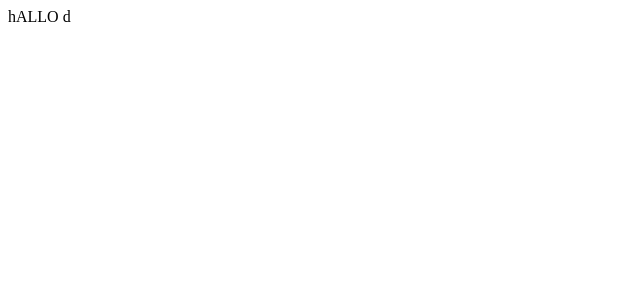
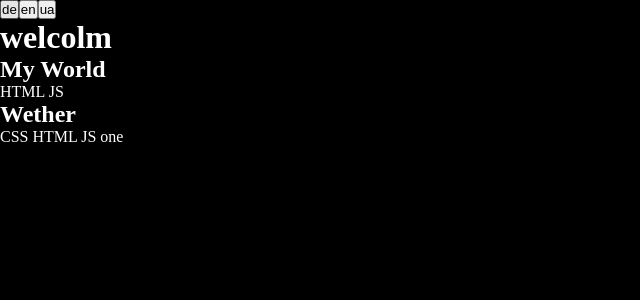
Before and after one commit to rh-pr/ruslana, a React (Create React App) app: page / in a window 1280 px wide. Shown: the top 300 px of the page, without its empty margins (0-640 px from the left). Built offline with nearby package versions, Linux system fonts and the light colour scheme.

Commit message:
checking the work of translation functionality

```diff
--- a/public/locales/en/translation.json
+++ b/public/locales/en/translation.json
@@ -1,3 +1,21 @@
 {
-    "profile": "welcolm"
+    "profile": "welcolm",
+    "projects": {
+        "pr1": {
+            "name": "My World",
+            "services": [
+                "HTML",
+                "JS"
+            ]
+        },
+        "pr2": {
+            "name": "Wether",
+            "services": [
+                "CSS",
+                "HTML",
+                "JS",
+                "one"
+            ]
+        }
+    }
 }
--- a/src/App.css
+++ b/src/App.css
@@ -0,0 +1,3 @@
+.App {
+    color: white
+}
--- a/src/App.jsx
+++ b/src/App.jsx
@@ -1,9 +1,12 @@
 import './App.css';
+import Home from './components/Home';
+import LanguageSwitch from './components/LanguageSwitch';
 
 function App() {
   return (
     <div className="App">
-      hALLO d
+      <LanguageSwitch />
+      <Home />
     </div>
   );
 }
--- /dev/null
+++ b/src/components/Home.jsx
@@ -0,0 +1,22 @@
+import React from 'react'
+import { useTranslation } from 'react-i18next'
+
+function Home() {
+const { t } = useTranslation();
+const projects = t('projects', { returnObjects: true });
+  return (
+    <div>
+        <h1>{t('profile')}</h1>
+        <ul>
+            {Object.keys(projects).map(key => <div key={key}>
+                <h2>{projects[key].name}</h2>
+                <ul>
+                    {projects[key].services && projects[key].services.map(el => <span key={el}>{el} </span>)}
+                </ul>
+            </div>)}
+        </ul>
+    </div>
+  )
+}
+
+export default Home
--- /dev/null
+++ b/src/components/LanguageSwitch.jsx
@@ -0,0 +1,19 @@
+import React from 'react'
+import { useTranslation} from 'react-i18next'
+
+function LanguageSwitch() {
+  const { i18n } = useTranslation();
+
+  const changeLanguage = (lng) => {
+    i18n.changeLanguage(lng)
+  }
+  return (
+    <div>
+        <button onClick={() => changeLanguage('de')}>de</button>
+        <button onClick={() => changeLanguage('en')}>en</button>
+        <button onClick={() => changeLanguage('ua')}>ua</button>
+    </div>
+  )
+}
+
+export default LanguageSwitch
--- a/src/index.css
+++ b/src/index.css
@@ -1 +1,11 @@
-body {}
+* {
+    text-decoration: none;
+    padding: 0;
+    margin: 0;
+    box-sizing: border-box;
+}
+
+body {
+    width: 100vw;
+    background-color: black;
+}
```
Also changed, not shown: public/locales/de/translation.json (+19 -1 lines), public/locales/ua/translation.json (+19 -1 lines).
